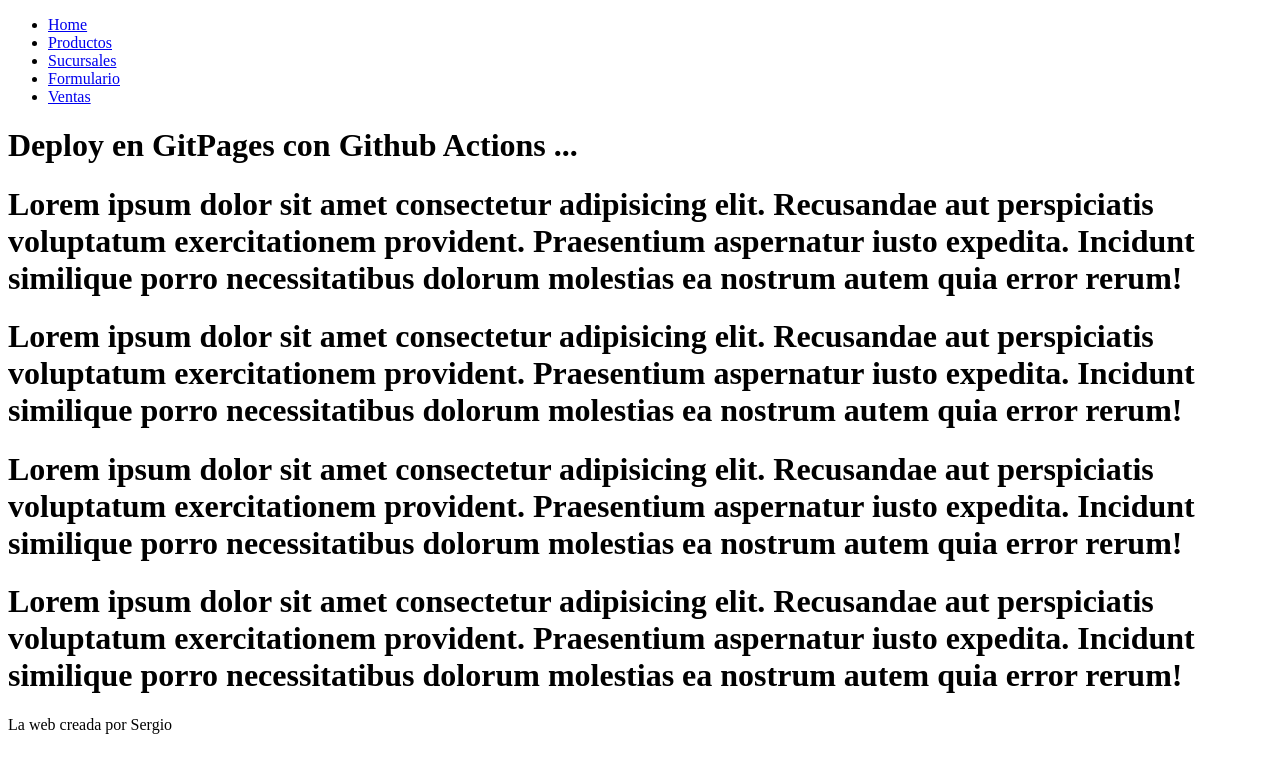
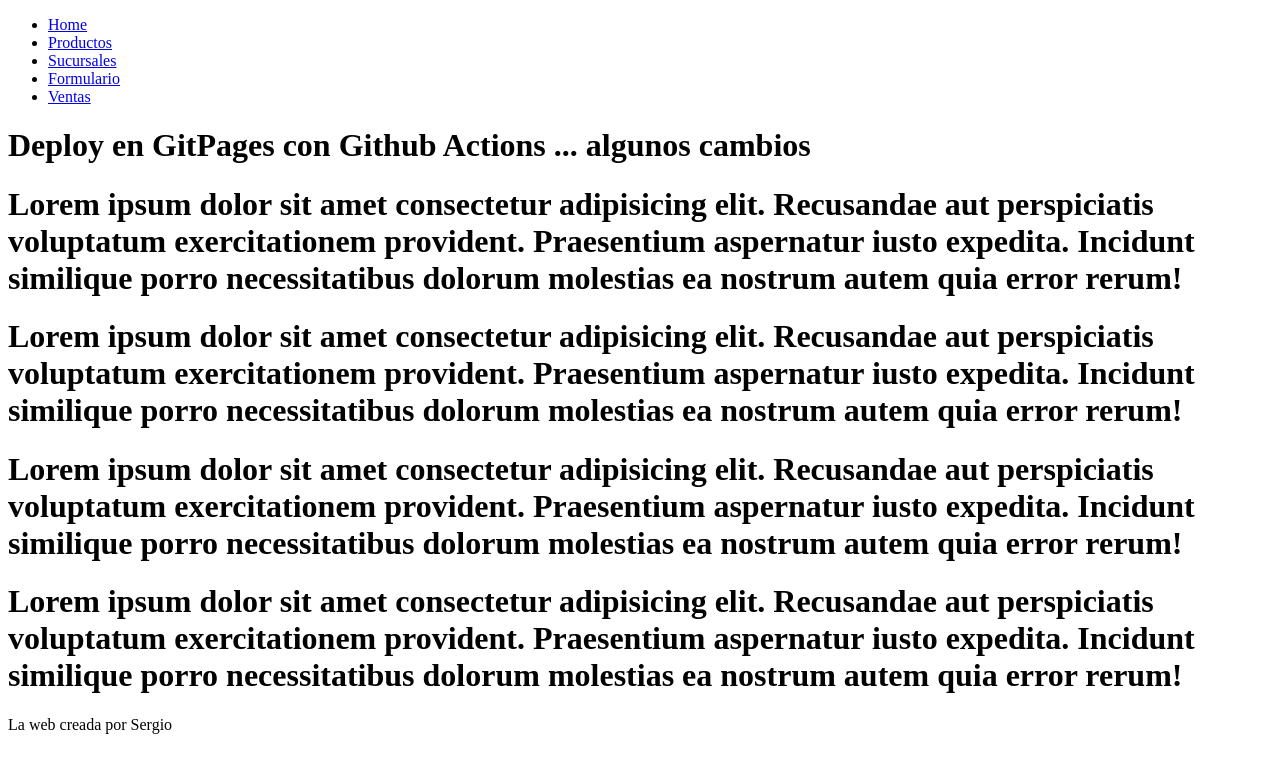
Before and after one commit to Bernalpas/gitpages, a plain HTML site: page index.html in a window 1280 px wide. Drawn offline with Linux system fonts and the light colour scheme.

Commit message:
Update index.html
algo de cambios

```diff
--- a/index.html
+++ b/index.html
@@ -30,7 +30,7 @@
     </header>
 
     <h1>
-        Deploy en GitPages con Github Actions ...
+        Deploy en GitPages con Github Actions ... algunos cambios
     </h1>
     <h1>
         Lorem ipsum dolor sit amet consectetur adipisicing elit. Recusandae aut perspiciatis voluptatum exercitationem provident. Praesentium aspernatur iusto expedita. Incidunt similique porro necessitatibus dolorum molestias ea nostrum autem quia error rerum!
```
